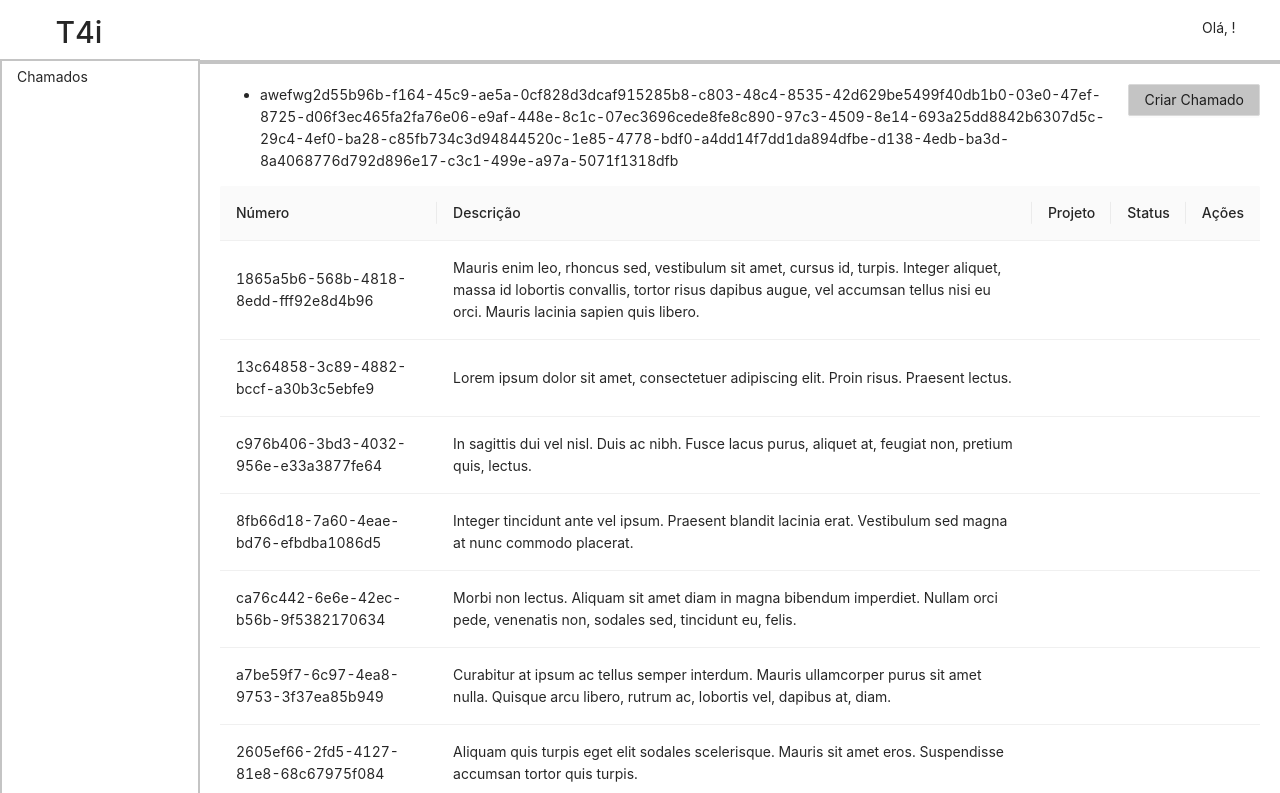
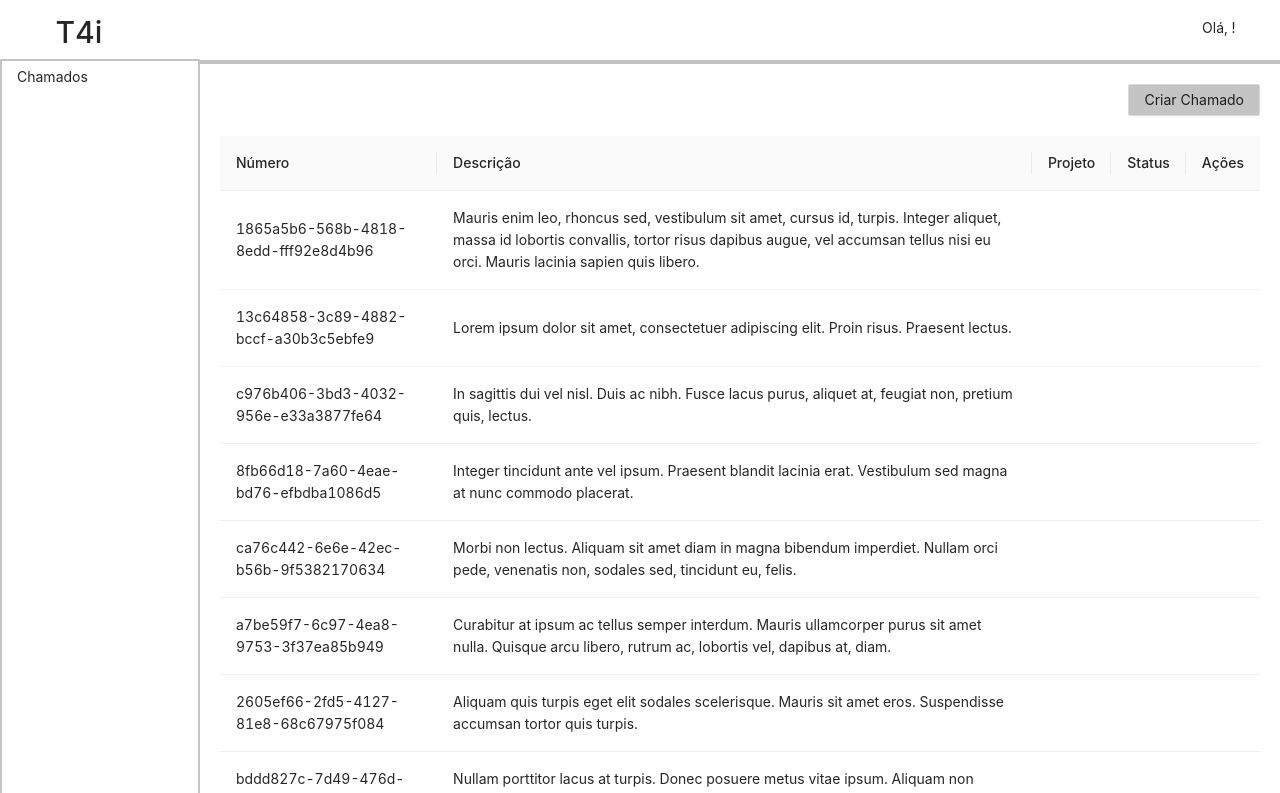
Before and after one commit to thallenk/call-list-training, a React (Create React App) app: page /dashboard in a window 1280 px wide. Shown: the top 793 px of the page. Built offline with nearby package versions, Linux system fonts and the light colour scheme.

Commit message:
change table component

```diff
--- a/src/components/tableLayout/table.tsx
+++ b/src/components/tableLayout/table.tsx
@@ -12,6 +12,8 @@ export default function Calls() {
   const {Call,CallStatus,Project} = useSelector(selectProject)
   console.log(Call)
   console.log(Call.map(call => Project.filter(proj => proj.id === call.idProject)))
+
+
   interface row {
     numero: string,
     descricao: string,
@@ -23,8 +25,8 @@ export default function Calls() {
     const finalData = {
       numero: call.id,
       descricao: call.descricao,
-      // project: Project.map((proj) => proj.id === call.idProject ? proj.descricao: ''),
-      // statusCall: CallStatus.map((Call) => Call.id === call.idStatus ? Call.descricao: '')
+      // project: Project.filter((proj) => proj.id === call.idProject),
+      // statusCall: CallStatus.filter((Call) => Call.id === call.idStatus).filter((obj) => obj.descricao)
     };
     return finalData;
   });
@@ -49,7 +51,7 @@ export default function Calls() {
     },
     {
       title: 'Status',
-      dataIndex: 'Status',
+      dataIndex: 'statusCall',
       key: 'Status',
     },
     {
@@ -61,11 +63,6 @@ export default function Calls() {
 
     return(
       <>
-      <ul>
-        <li>
-          {Call.map(call => call.idProject)}
-        </li>
-      </ul>
       <Table
       pagination={false}
       dataSource={dataSource}
```
